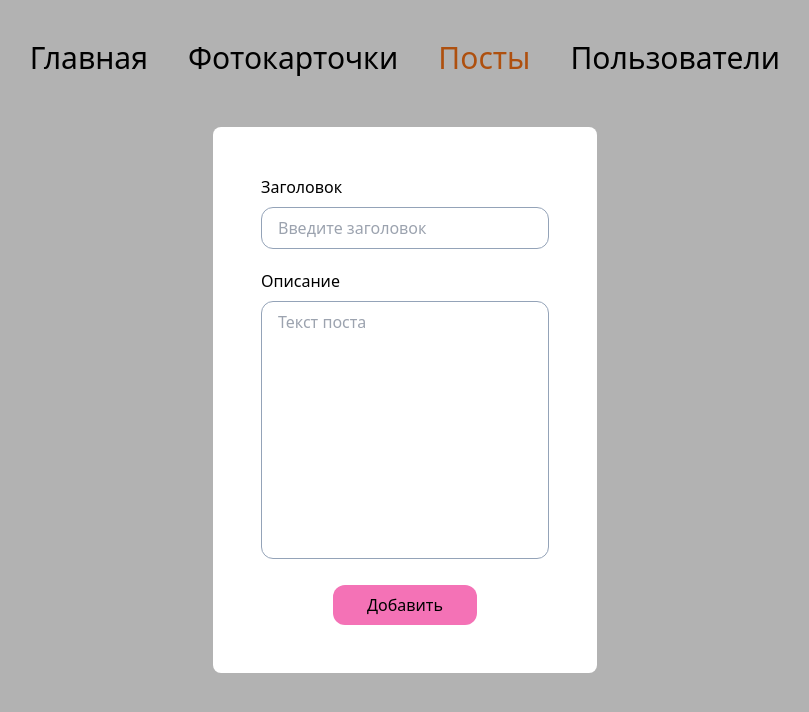
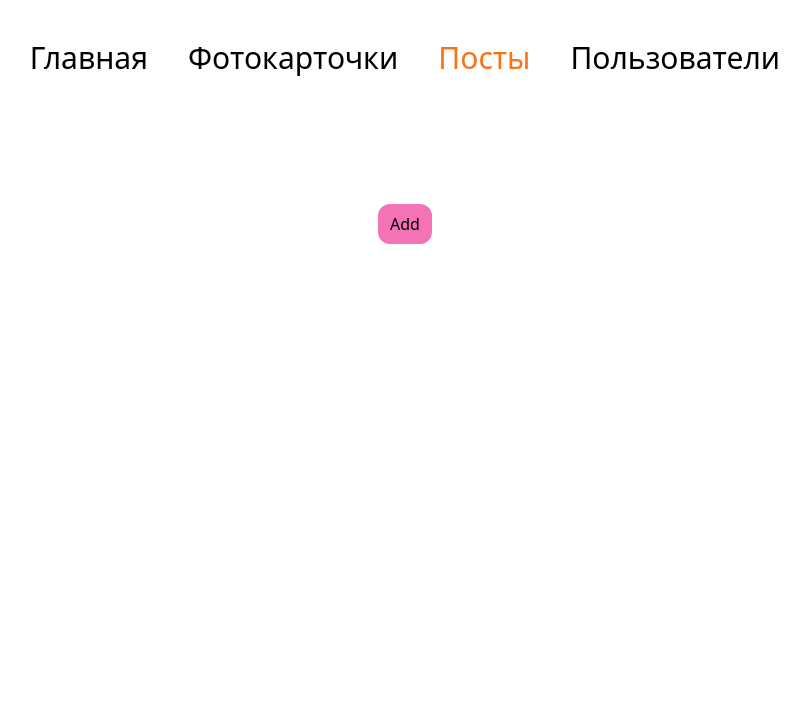
Before and after one commit to parkhomenko-alexander/dnk, a Next.js app: page /posts in a window 1280 px wide. Shown: the top 712 px of the page, without its empty margins (235-1044 px from the left). Built offline with nearby package versions, Linux system fonts and the light colour scheme.

Commit message:
special for Andey

```diff
--- a/package.json
+++ b/package.json
@@ -7,7 +7,7 @@
     "build": "next build",
     "start": "next start",
     "lint": "next lint",
-    "json-server-start": "json-server -p 4000 -w db.json"
+    "osel": "json-server -p 4000 -w db.json"
   },
   "dependencies": {
     "@types/node": "18.15.11",
--- a/src/pages/posts.tsx
+++ b/src/pages/posts.tsx
@@ -2,7 +2,7 @@ import { FC, MouseEvent, useState } from "react";
 
 const Posts: FC = () => {
 
-    const [isOpen, setIsOpen] = useState(true)
+    const [isOpen, setIsOpen] = useState(false)
 
     const [title, setTitle] = useState('')
     const [text, setText] = useState('')
```
Also changed, not shown: src/components/new-post/NewPostForm.tsx (added, +11 -0 lines).
